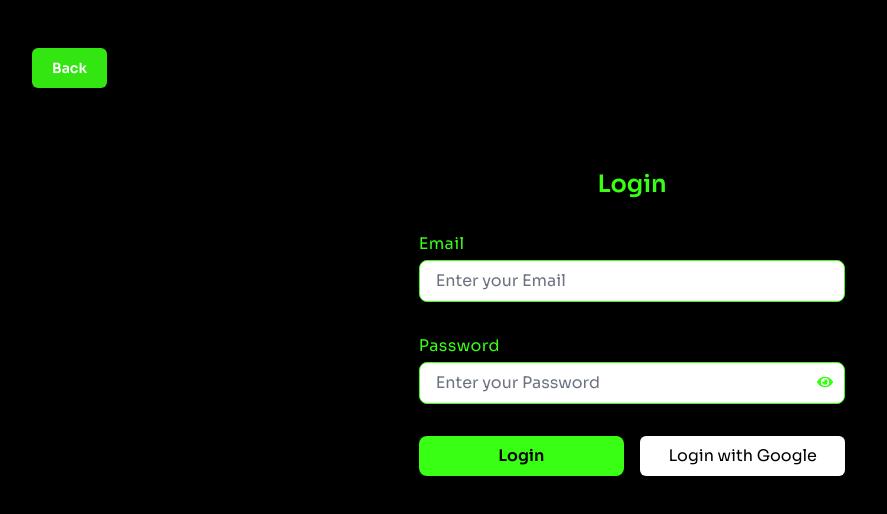
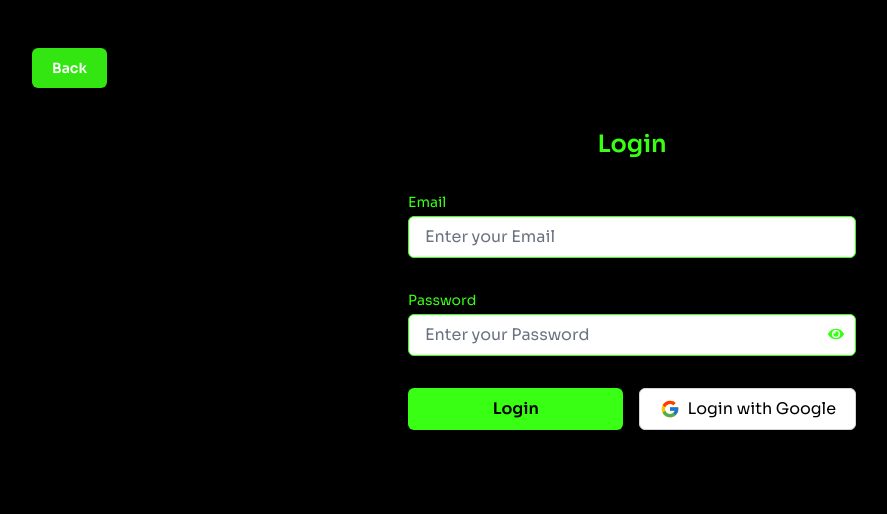
Before and after one commit to aftab-08khan/AI-Fitness-Coach, a Next.js app: page /login in a window 1280 px wide. Shown: the top 514 px of the page, without its empty margins (8-895 px from the left). Built offline with nearby package versions, Linux system fonts and the light colour scheme.

Commit message:
Update index.js

```diff
--- a/src/app/components/AuthForm.js/index.js
+++ b/src/app/components/AuthForm.js/index.js
@@ -1,37 +1,33 @@
 "use client";
 import React, { useState } from "react";
-import { FaEye, FaEyeSlash, FcGoogle } from "react-icons/fa";
-
+import { FaEye, FaEyeSlash } from "react-icons/fa";
+import { FcGoogle } from "react-icons/fc";
 import CustomButton from "../customButton";
 
 const AuthForm = ({ type, onSubmit, onGoogleSignIn }) => {
   const [email, setEmail] = useState("");
   const [passwordHidden, setPasswordHidden] = useState(true);
   const [password, setPassword] = useState("");
-  const [name, setName] = useState("");
+
   return (
     <>
-      <div className="pt-12 pl-10">
+      <div className="pt-6 pl-4 md:pt-12 md:pl-10">
         <CustomButton path={"/"} padding={"6px 20px"} fontSize={"14px"}>
           Back
         </CustomButton>
       </div>
 
-      <div
-        className={`${
-          type === "Sign Up" ? "mt-10" : "mt-20"
-        } flex justify-center items-center`}
-      >
+      <div className="mt-10 flex justify-center items-center px-4">
         <form
-          className="md:w-1/3 md:h-1/2 space-y-8 w-full h-full px-28 md:p-0"
+          className="w-full max-w-md space-y-8"
           onSubmit={(e) => onSubmit(e, email, password)}
         >
-          <h2 className="text-2xl font-semibold text-center mb-4 text-[#39ff14]">
+          <h2 className="text-2xl font-semibold text-center text-[#39ff14]">
             {type}
           </h2>
 
           <div className="flex flex-col">
-            <label className="text-[#39ff14] text-md font-normal mb-1 tracking-wide">
+            <label className="text-[#39ff14] text-sm font-medium mb-1">
               Email
             </label>
             <input
@@ -40,42 +36,45 @@ const AuthForm = ({ type, onSubmit, onGoogleSignIn }) => {
               name="email"
               value={email}
               onChange={(e) => setEmail(e.target.value)}
-              className="w-full px-4 py-2 rounded-lg border border-[#39ff14] text-gray-800 dark:text-white bg-white dark:bg-gray-800 focus:outline-none focus:ring-2 focus:ring-[#39ff14] placeholder-gray-500 dark:placeholder-gray-400 transition duration-300"
+              className="w-full px-4 py-2 rounded-md border border-[#39ff14] bg-white text-black dark:bg-gray-800 dark:text-white placeholder-gray-500 focus:outline-none focus:ring-2 focus:ring-[#39ff14] transition duration-300"
             />
           </div>
 
           <div className="flex flex-col relative">
-            <label className="text-[#39ff14] text-md font-normal mb-1 tracking-wide">
+            <label className="text-[#39ff14] text-sm font-medium mb-1">
               Password
             </label>
             <input
-              type={passwordHidden ? "password" : "name"}
+              type={passwordHidden ? "password" : "text"}
               placeholder="Enter your Password"
               name="password"
               value={password}
               onChange={(e) => setPassword(e.target.value)}
-              className="w-full px-4 py-2 rounded-lg border border-[#39ff14] text-gray-800 dark:text-white bg-white dark:bg-gray-800 focus:outline-none focus:ring-2 focus:ring-[#39ff14] placeholder-gray-500 dark:placeholder-gray-400 transition duration-300 pr-10"
+              className="w-full px-4 py-2 pr-10 rounded-md border border-[#39ff14] bg-white text-black dark:bg-gray-800 dark:text-white placeholder-gray-500 focus:outline-none focus:ring-2 focus:ring-[#39ff14] transition duration-300"
             />
             <span
-              className="absolute right-3 top-10 text-[#39ff14] cursor-pointer"
+              className="absolute right-3 top-9 text-[#39ff14] cursor-pointer"
               onClick={() => setPasswordHidden(!passwordHidden)}
             >
               {passwordHidden ? <FaEye /> : <FaEyeSlash />}
             </span>
           </div>
-          <div className="flex gap-4">
+
+          <div className="flex flex-col gap-4 md:flex-row">
             <button
               type="submit"
-              className="w-full bg-[#39ff14] text-black py-2 rounded-lg font-semibold hover:bg-lime-400 transition duration-300"
+              className="w-full bg-[#39ff14] text-black py-2 rounded-md font-semibold hover:bg-lime-400 transition duration-300"
             >
               {type}
             </button>
+
             {onGoogleSignIn && (
               <button
                 type="button"
                 onClick={onGoogleSignIn}
-                className="w-full py-2 rounded-md bg-white text-black font-medium hover:bg-gray-200 transition flex items-center justify-center gap-2"
+                className="w-full bg-white text-black py-2 rounded-md border border-gray-300 font-medium hover:bg-gray-200 transition flex items-center justify-center gap-2"
               >
+                <FcGoogle className="text-xl" />
                 {type} with Google
               </button>
             )}
```
